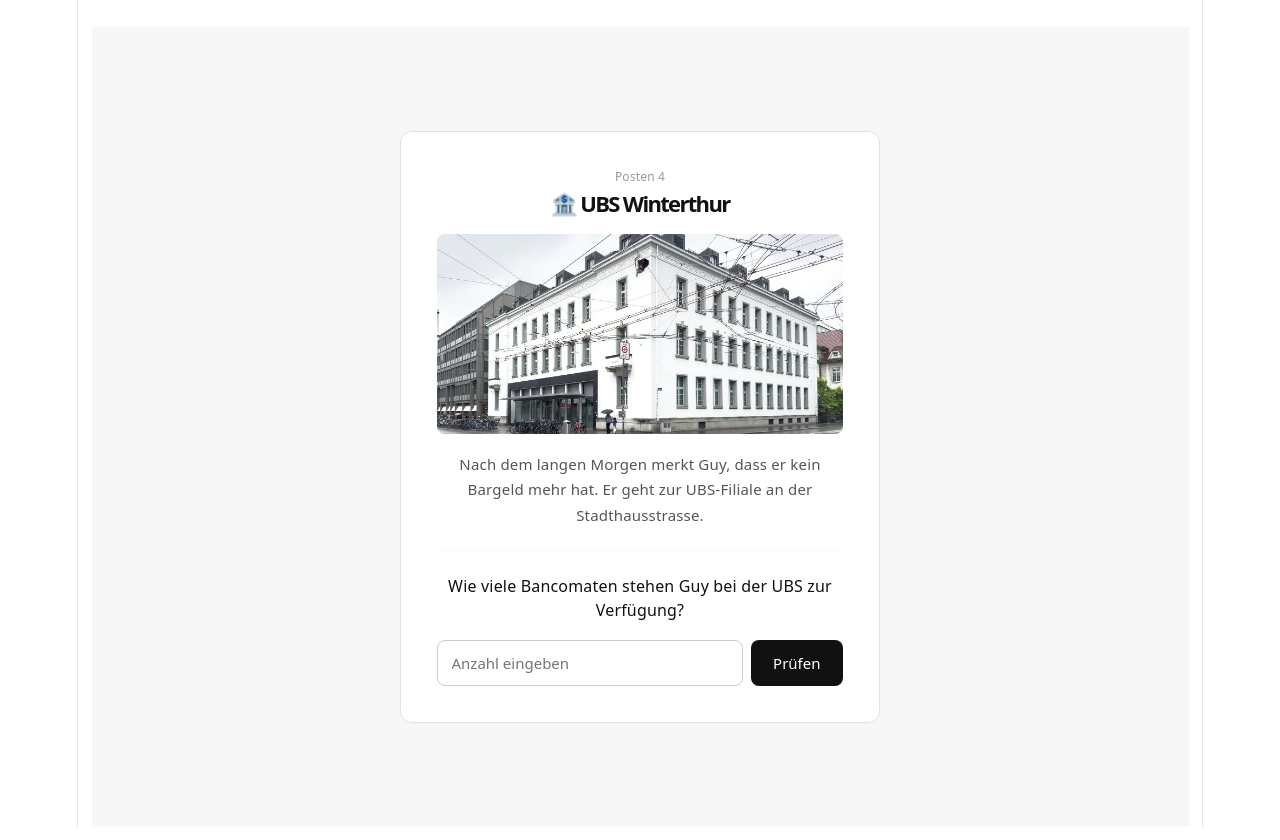
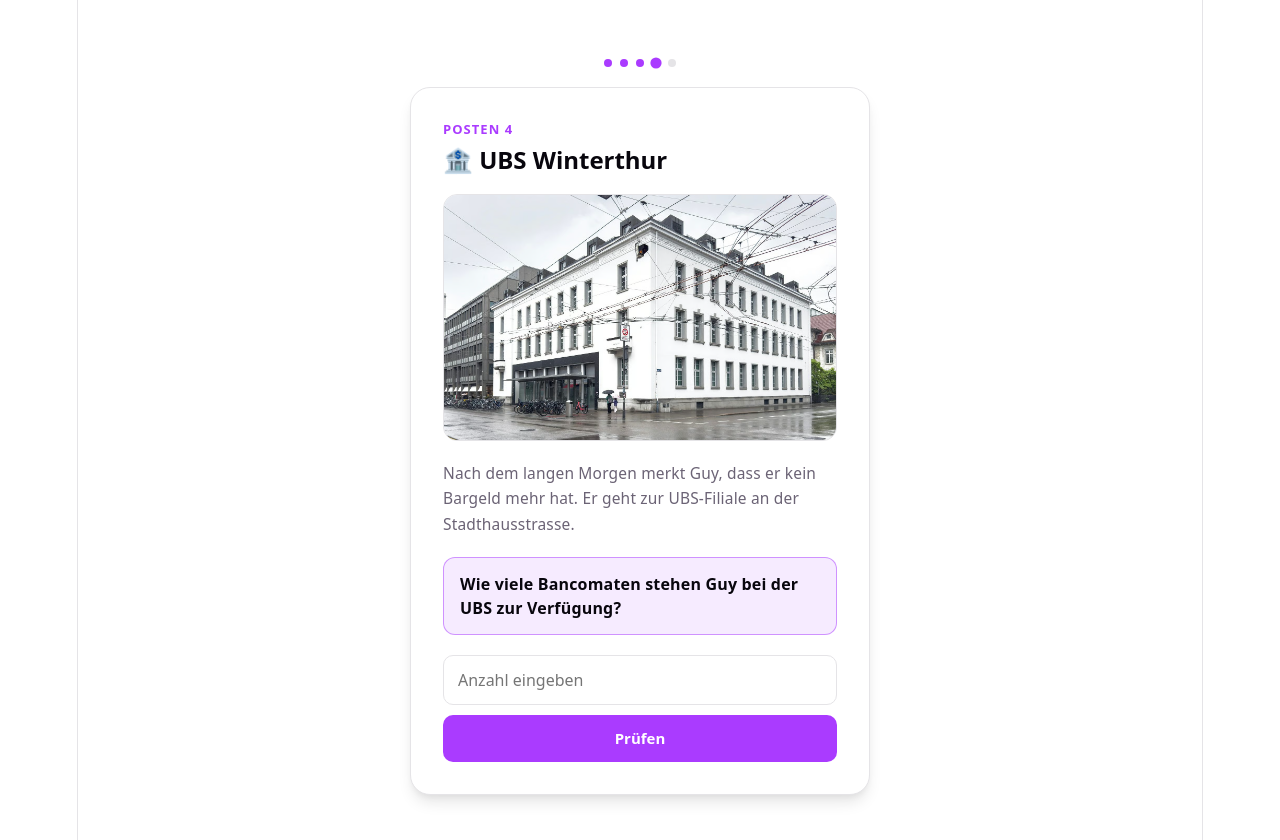
Before and after one commit to GuyNeeman/FoxTrailBBW, a React (Vite) app: page /#/posten4 in a window 1280 px wide. Shown: the top 840 px of the page. Built offline with nearby package versions, Linux system fonts and the light colour scheme.

Commit message:
make everything look the same and add timer

```diff
--- a/src/posten/Posten1.jsx
+++ b/src/posten/Posten1.jsx
@@ -1,54 +1,56 @@
 import { useState } from "react";
 import { useNavigate } from "react-router-dom";
 import PostenCard from "./PostenCard";
-import { styles as s } from "./postenStyles";
 import posten1Image from "../assets/posten1.webp";
 
 export default function Posten1() {
   const [stufen, setStufen] = useState("");
   const [feedback, setFeedback] = useState(null);
+  const [solved, setSolved] = useState(false);
   const navigate = useNavigate();
 
   const pruefen = () => {
+    if (solved) return;
+
     if (Number(stufen) === 10) {
       setFeedback("correct");
-      navigate("/posten2");
+      setSolved(true);
+      setTimeout(() => navigate("/posten2"), 2000);
       return;
     }
     setFeedback("wrong");
   };
 
   return (
-    <PostenCard label="Posten 1" title="🍽️ Zeit für das Frühstück" image={posten1Image} imageAlt="Posten 1">
-      <p style={s.text}>
+    <PostenCard step={1} label="Posten 1" title="🍽️ Zeit für das Frühstück" image={posten1Image} imageAlt="Posten 1">
+      <p className="posten-text">
         Guy ist ein sehr exotischer Mensch und möchte einen banger Döner essen.
       </p>
-      <p style={s.text}>
+      <p className="posten-text">
         Guy lässt aber, so tollpatschig wie er ist, den Döner auf der Treppe fallen.
       </p>
 
-      <hr style={s.hr} />
-
-      <p style={s.question}>
+      <p className="posten-question">
         Wie viele Stufen hat die Treppe im Laden (mit der oberen Etage)?
       </p>
 
-      <div style={s.row}>
+      <div className="posten-form">
         <input
+          className="posten-input"
           type="number"
           value={stufen}
           onChange={(e) => setStufen(e.target.value)}
           onKeyDown={(e) => e.key === "Enter" && pruefen()}
           placeholder="Anzahl eingeben"
-          style={s.input}
+          disabled={solved}
         />
-        <button style={s.btn} onClick={pruefen}>
+        <button className="posten-button" onClick={pruefen} disabled={solved}>
           Prüfen
         </button>
       </div>
 
-      {feedback === "wrong" && <p style={s.wrong}>Leider falsch. Versuche es erneut!</p>}
-      {feedback === "correct" && <p style={s.right}>✓ Richtig!</p>}
+      {feedback === "wrong" && <p className="posten-feedback is-wrong">Leider falsch. Versuche es erneut!</p>}
+      {feedback === "correct" && <p className="posten-feedback is-correct">✓ Richtig! Weiter geht's …</p>}
     </PostenCard>
   );
 }
--- a/src/posten/Posten2.jsx
+++ b/src/posten/Posten2.jsx
@@ -1,21 +1,24 @@
 import { useState } from "react";
 import { useNavigate } from "react-router-dom";
 import PostenCard from "./PostenCard";
-import { styles as s } from "./postenStyles";
 import posten2Image from "../assets/posten2.webp";
 
 export default function Posten2() {
   const [antwort, setAntwort] = useState("");
   const [feedback, setFeedback] = useState(null);
+  const [solved, setSolved] = useState(false);
   const navigate = useNavigate();
 
   const pruefen = () => {
+    if (solved) return;
+
     const normalized = antwort.toLowerCase().replace("chf", "").replace(",", ".").trim();
     const parsed = Number.parseFloat(normalized);
     const istRichtig = Number.isFinite(parsed) && Math.abs(parsed - 12.3) < 0.0001;
 
     if (istRichtig) {
       setFeedback("correct");
+      setSolved(true);
       setTimeout(() => navigate("/posten3"), 2000);
       return;
     }
@@ -23,32 +26,31 @@
   };
 
   return (
-    <PostenCard label="Posten 2" title="🥤 SPAR-Snack" image={posten2Image} imageAlt="Posten 2">
-      <p style={s.text}>
+    <PostenCard step={2} label="Posten 2" title="🥤 SPAR-Snack" image={posten2Image} imageAlt="Posten 2">
+      <p className="posten-text">
         Lauf jetzt zum SPAR. Beim SPAR sollst du den Preis von einem normalen Red
         Bull, einem Schoggigipfeli und einer VELO Snus Dose Icy Berry zusammenrechnen.
       </p>
 
-      <hr style={s.hr} />
+      <p className="posten-question">Wie viel kostet das zusammen in CHF?</p>
 
-      <p style={s.question}>Wie viel kostet das zusammen in CHF?</p>
-
-      <div style={s.row}>
+      <div className="posten-form">
         <input
+          className="posten-input"
           type="text"
           value={antwort}
           onChange={(e) => setAntwort(e.target.value)}
           onKeyDown={(e) => e.key === "Enter" && pruefen()}
           placeholder="z.B. 10.2"
-          style={s.input}
+          disabled={solved}
         />
-        <button style={s.btn} onClick={pruefen}>
+        <button className="posten-button" onClick={pruefen} disabled={solved}>
           Prüfen
         </button>
       </div>
 
-      {feedback === "wrong" && <p style={s.wrong}>Falsch. Versuche es noch einmal.</p>}
-      {feedback === "correct" && <p style={s.right}>✓ Richtig! Die Lösung ist 12.3 CHF.</p>}
+      {feedback === "wrong" && <p className="posten-feedback is-wrong">Falsch. Versuche es noch einmal.</p>}
+      {feedback === "correct" && <p className="posten-feedback is-correct">✓ Richtig! Die Lösung ist 12.3 CHF.</p>}
     </PostenCard>
   );
 }
--- a/src/posten/Posten3.jsx
+++ b/src/posten/Posten3.jsx
@@ -1,51 +1,53 @@
 import { useState } from "react";
 import { useNavigate } from "react-router-dom";
 import PostenCard from "./PostenCard";
-import { styles as s } from "./postenStyles";
 import manorImage from "../assets/manor.jpg";
 
 export default function Posten3() {
   const [antwort, setAntwort] = useState("");
   const [feedback, setFeedback] = useState(null);
+  const [solved, setSolved] = useState(false);
   const navigate = useNavigate();
 
   const pruefen = () => {
+    if (solved) return;
+
     if (antwort.trim().toLowerCase() === "zitrone") {
       setFeedback("correct");
-      navigate("/posten4");
+      setSolved(true);
+      setTimeout(() => navigate("/posten4"), 2000);
       return;
     }
     setFeedback("wrong");
   };
 
   return (
-    <PostenCard label="Posten 3" title="🛍️ Manor-Parfüm" image={manorImage} imageAlt="Posten 3">
-      <p style={s.text}>
+    <PostenCard step={3} label="Posten 3" title="🛍️ Manor-Parfüm" image={manorImage} imageAlt="Posten 3">
+      <p className="posten-text">
         Gehe zum roten Laden, welcher alles verkauft. Gehe zur Parfümabteilung.
       </p>
 
-      <hr style={s.hr} />
-
-      <p style={s.question}>
+      <p className="posten-question">
         Nach was riecht das blaue Parfüm der Fussballlegende Ronaldo?
       </p>
 
-      <div style={s.row}>
+      <div className="posten-form">
         <input
+          className="posten-input"
           type="text"
           value={antwort}
           onChange={(e) => setAntwort(e.target.value)}
           onKeyDown={(e) => e.key === "Enter" && pruefen()}
           placeholder="Antwort eingeben"
-          style={s.input}
+          disabled={solved}
         />
-        <button style={s.btn} onClick={pruefen}>
+        <button className="posten-button" onClick={pruefen} disabled={solved}>
           Prüfen
         </button>
       </div>
 
-      {feedback === "wrong" && <p style={s.wrong}>❌ Falsch, versuche es erneut.</p>}
-      {feedback === "correct" && <p style={s.right}>✅ Richtig!</p>}
+      {feedback === "wrong" && <p className="posten-feedback is-wrong">❌ Falsch, versuche es erneut.</p>}
+      {feedback === "correct" && <p className="posten-feedback is-correct">✅ Richtig! Weiter geht's …</p>}
     </PostenCard>
   );
 }
--- a/src/posten/Posten4.jsx
+++ b/src/posten/Posten4.jsx
@@ -1,7 +1,6 @@
 import { useState } from "react";
 import { useNavigate } from "react-router-dom";
 import PostenCard from "./PostenCard";
-import { styles as s } from "./postenStyles";
 import ubsImage from "../assets/ubs.png";
 
 const CORRECT_ANSWER = 4;
@@ -10,9 +9,12 @@
   const [input, setInput] = useState("");
   const [attempts, setAttempts] = useState(0);
   const [feedback, setFeedback] = useState(null);
+  const [solved, setSolved] = useState(false);
   const navigate = useNavigate();
 
   const pruefen = () => {
+    if (solved) return;
+
     const val = parseInt(input, 10);
     if (isNaN(val)) {
       setFeedback("empty");
@@ -20,7 +22,8 @@
     }
     if (val === CORRECT_ANSWER) {
       setFeedback("correct");
-      navigate("/posten5");
+      setSolved(true);
+      setTimeout(() => navigate("/posten5"), 2000);
       return;
     }
     setAttempts((a) => a + 1);
@@ -28,37 +31,36 @@
   };
 
   return (
-    <PostenCard label="Posten 4" title="🏦 UBS Winterthur" image={ubsImage} imageAlt="UBS Winterthur">
-      <p style={s.text}>
+    <PostenCard step={4} label="Posten 4" title="🏦 UBS Winterthur" image={ubsImage} imageAlt="UBS Winterthur">
+      <p className="posten-text">
         Nach dem langen Morgen merkt Guy, dass er kein Bargeld mehr hat. Er geht
         zur UBS-Filiale an der Stadthausstrasse.
       </p>
 
-      <hr style={s.hr} />
+      <p className="posten-question">Wie viele Bancomaten stehen Guy bei der UBS zur Verfügung?</p>
 
-      <p style={s.question}>Wie viele Bancomaten stehen Guy bei der UBS zur Verfügung?</p>
-
-      <div style={s.row}>
+      <div className="posten-form">
         <input
+          className="posten-input"
           type="number"
           value={input}
           onChange={(e) => setInput(e.target.value)}
           onKeyDown={(e) => e.key === "Enter" && pruefen()}
           placeholder="Anzahl eingeben"
-          style={s.input}
+          disabled={solved}
         />
-        <button style={s.btn} onClick={pruefen}>
+        <button className="posten-button" onClick={pruefen} disabled={solved}>
           Prüfen
         </button>
       </div>
 
-      {feedback === "empty" && <p style={s.wrong}>Bitte eine Zahl eingeben.</p>}
-      {feedback === "low" && <p style={s.wrong}>Zu wenig – es sind mehr.</p>}
-      {feedback === "high" && <p style={s.wrong}>Zu viele – es sind weniger.</p>}
-      {feedback === "correct" && <p style={s.right}>✓ Richtig!</p>}
+      {feedback === "empty" && <p className="posten-feedback is-wrong">Bitte eine Zahl eingeben.</p>}
+      {feedback === "low" && <p className="posten-feedback is-wrong">Zu wenig – es sind mehr.</p>}
+      {feedback === "high" && <p className="posten-feedback is-wrong">Zu viele – es sind weniger.</p>}
+      {feedback === "correct" && <p className="posten-feedback is-correct">✓ Richtig! Weiter geht's …</p>}
 
-      {attempts >= 2 && (
-        <p style={s.hint}>
+      {attempts >= 2 && !solved && (
+        <p className="posten-hint">
           💡 Tipp: Schau auf der UBS-Website beim Standort nach – alle Gerätetypen sind
           dort aufgelistet.
         </p>
--- a/src/posten/Posten5.jsx
+++ b/src/posten/Posten5.jsx
@@ -1,48 +1,50 @@
 import { useState } from "react";
 import { useNavigate } from "react-router-dom";
 import PostenCard from "./PostenCard";
-import { styles as s } from "./postenStyles";
 import posten5Image from "../assets/posten5.png";
 
 export default function Posten5() {
   const [stufen, setStufen] = useState("");
   const [feedback, setFeedback] = useState(null);
+  const [solved, setSolved] = useState(false);
   const navigate = useNavigate();
 
   const pruefen = () => {
+    if (solved) return;
+
     if (Number(stufen) === 67) {
       setFeedback("correct");
-      navigate("/posten6");
+      setSolved(true);
+      setTimeout(() => navigate("/posten6"), 2000);
       return;
     }
     setFeedback("wrong");
   };
 
   return (
-    <PostenCard label="Posten 5" title="👟 Zeit noch mehr Geld zu verschwenden" image={posten5Image} imageAlt="Posten 5">
-      <p style={s.text}>Guy will sich Schuhe kaufen.</p>
-      <p style={s.text}>Er findet die Marke New Balance ganz f-f-f-fresh.</p>
+    <PostenCard step={5} label="Posten 5" title="👟 Zeit noch mehr Geld zu verschwenden" image={posten5Image} imageAlt="Posten 5">
+      <p className="posten-text">Guy will sich Schuhe kaufen.</p>
+      <p className="posten-text">Er findet die Marke New Balance ganz f-f-f-fresh.</p>
 
-      <hr style={s.hr} />
+      <p className="posten-question">Wie viele Schuhe der Marke New Balance werden ausgestellt?</p>
 
-      <p style={s.question}>Wie viele Schuhe der Marke New Balance werden ausgestellt?</p>
-
-      <div style={s.row}>
+      <div className="posten-form">
         <input
+          className="posten-input"
           type="number"
           value={stufen}
           onChange={(e) => setStufen(e.target.value)}
           onKeyDown={(e) => e.key === "Enter" && pruefen()}
           placeholder="Anzahl eingeben"
-          style={s.input}
+          disabled={solved}
         />
-        <button style={s.btn} onClick={pruefen}>
+        <button className="posten-button" onClick={pruefen} disabled={solved}>
           Prüfen
         </button>
       </div>
 
-      {feedback === "wrong" && <p style={s.wrong}>Leider falsch. Versuche es erneut!</p>}
-      {feedback === "correct" && <p style={s.right}>✓ Richtig!</p>}
+      {feedback === "wrong" && <p className="posten-feedback is-wrong">Leider falsch. Versuche es erneut!</p>}
+      {feedback === "correct" && <p className="posten-feedback is-correct">✓ Richtig! Weiter geht's …</p>}
     </PostenCard>
   );
 }
--- a/src/posten/PostenCard.jsx
+++ b/src/posten/PostenCard.jsx
@@ -1,13 +1,29 @@
-import { styles } from "./postenStyles";
+import "./posten.css";
 
-export default function PostenCard({ label, title, image, imageAlt, children }) {
+const TOTAL_POSTEN = 5;
+
+export default function PostenCard({ step, label, title, image, imageAlt, children }) {
   return (
-    <div style={styles.page}>
-      <div style={styles.box}>
-        {label && <p style={styles.label}>{label}</p>}
-        <h1 style={styles.title}>{title}</h1>
+    <div className="posten-page">
+      {step && (
+        <div className="posten-progress">
+          {Array.from({ length: TOTAL_POSTEN }, (_, i) => i + 1).map((n) => (
+            <span
+              key={n}
+              className={
+                "posten-progress-dot" +
+                (n === step ? " is-current" : n < step ? " is-done" : "")
+              }
+            />
+          ))}
+        </div>
+      )}
 
-        {image && <img src={image} alt={imageAlt} style={styles.img} />}
+      <div className="posten-card">
+        {label && <p className="posten-label">{label}</p>}
+        <h1 className="posten-title">{title}</h1>
+
+        {image && <img src={image} alt={imageAlt} className="posten-image" />}
 
         {children}
       </div>
--- /dev/null
+++ b/src/posten/posten.css
@@ -0,0 +1,200 @@
+.posten-page {
+  padding: 32px 16px 64px;
+}
+
+.posten-progress {
+  display: flex;
+  justify-content: center;
+  gap: 8px;
+  margin-bottom: 20px;
+}
+
+.posten-progress-dot {
+  width: 8px;
+  height: 8px;
+  border-radius: 999px;
+  background: var(--border);
+  transition: background-color 0.25s ease, transform 0.25s ease;
+}
+
+.posten-progress-dot.is-done {
+  background: var(--accent);
+}
+
+.posten-progress-dot.is-current {
+  background: var(--accent);
+  transform: scale(1.4);
+}
+
+.posten-card {
+  max-width: 460px;
+  margin: 0 auto;
+  text-align: left;
+  background: var(--bg);
+  border: 1px solid var(--border);
+  border-radius: 20px;
+  box-shadow: var(--shadow);
+  padding: 32px;
+  animation: posten-in 0.35s ease;
+}
+
+@keyframes posten-in {
+  from {
+    opacity: 0;
+    transform: translateY(8px);
+  }
+  to {
+    opacity: 1;
+    transform: translateY(0);
+  }
+}
+
+.posten-label {
+  font-size: 13px;
+  font-weight: 600;
+  letter-spacing: 0.08em;
+  text-transform: uppercase;
+  color: var(--accent);
+  margin: 0 0 6px;
+}
+
+.posten-title {
+  font-family: var(--heading);
+  font-size: 24px;
+  font-weight: 600;
+  letter-spacing: -0.02px;
+  color: var(--text-h);
+  margin: 0 0 20px;
+}
+
+.posten-image {
+  width: 100%;
+  aspect-ratio: 16 / 10;
+  object-fit: cover;
+  border-radius: 14px;
+  border: 1px solid var(--border);
+  margin-bottom: 20px;
+  display: block;
+}
+
+.posten-text {
+  font-size: 15.5px;
+  line-height: 1.65;
+  color: var(--text);
+  margin: 0 0 12px;
+}
+
+.posten-question {
+  font-size: 16px;
+  font-weight: 600;
+  color: var(--text-h);
+  background: var(--accent-bg);
+  border: 1px solid var(--accent-border);
+  border-radius: 12px;
+  padding: 14px 16px;
+  margin: 20px 0;
+}
+
+.posten-form {
+  display: flex;
+  flex-direction: column;
+  gap: 10px;
+}
+
+.posten-input {
+  width: 100%;
+  box-sizing: border-box;
+  font: inherit;
+  font-size: 16px;
+  padding: 12px 14px;
+  border-radius: 10px;
+  border: 1px solid var(--border);
+  background: var(--bg);
+  color: var(--text-h);
+  transition: border-color 0.2s ease, box-shadow 0.2s ease;
+}
+
+.posten-input:focus {
+  outline: none;
+  border-color: var(--accent);
+  box-shadow: 0 0 0 3px var(--accent-bg);
+}
+
+.posten-input:disabled {
+  opacity: 0.6;
+}
+
+.posten-button {
+  font: inherit;
+  font-size: 15px;
+  font-weight: 600;
+  padding: 12px 20px;
+  border-radius: 10px;
+  border: none;
+  color: #fff;
+  background: var(--accent);
+  cursor: pointer;
+  transition: filter 0.15s ease, transform 0.05s ease;
+}
+
+.posten-button:hover:not(:disabled) {
+  filter: brightness(1.1);
+}
+
+.posten-button:active:not(:disabled) {
+  transform: scale(0.98);
+}
+
+.posten-button:disabled {
+  opacity: 0.5;
+  cursor: not-allowed;
+}
+
+.posten-feedback {
+  display: flex;
+  align-items: center;
+  gap: 8px;
+  margin-top: 14px;
+  padding: 10px 14px;
+  border-radius: 10px;
+  font-size: 14px;
+  font-weight: 500;
+  animation: posten-in 0.25s ease;
+}
+
+.posten-feedback.is-wrong {
+  color: #b42318;
+  background: rgba(180, 35, 24, 0.08);
+}
+
+.posten-feedback.is-correct {
+  color: #15803d;
+  background: rgba(21, 128, 61, 0.1);
+}
+
+.posten-hint {
+  margin-top: 14px;
+  font-size: 13px;
+  color: var(--text);
+  line-height: 1.6;
+}
+
+@media (prefers-color-scheme: dark) {
+  .posten-feedback.is-wrong {
+    color: #f87171;
+    background: rgba(248, 113, 113, 0.12);
+  }
+
+  .posten-feedback.is-correct {
+    color: #4ade80;
+    background: rgba(74, 222, 128, 0.12);
+  }
+
+  .posten-input {
+    background: var(--code-bg);
+  }
+
+  .posten-button {
+    color: #16171d;
+  }
+}
--- a/src/posten/postenStyles.js
+++ /dev/null
@@ -1,54 +0,0 @@
-export const styles = {
-  page: {
-    minHeight: "100vh",
-    display: "flex",
-    alignItems: "center",
-    justifyContent: "center",
-    padding: "1.5rem",
-    fontFamily: "system-ui, sans-serif",
-    background: "#f7f7f7",
-  },
-  box: {
-    background: "#fff",
-    border: "1px solid #e0e0e0",
-    borderRadius: 12,
-    padding: "2rem",
-    maxWidth: 480,
-    width: "100%",
-  },
-  label: { fontSize: 12, color: "#999", marginBottom: 4 },
-  title: { fontSize: 22, fontWeight: 600, color: "#111", margin: "0 0 1rem" },
-  img: {
-    width: "100%",
-    height: 200,
-    objectFit: "cover",
-    borderRadius: 8,
-    marginBottom: "1rem",
-  },
-  text: { fontSize: 15, color: "#555", lineHeight: 1.7, margin: "0 0 1rem" },
-  hr: { border: "none", borderTop: "1px solid #eee", margin: "1.25rem 0" },
-  question: { fontSize: 16, fontWeight: 500, color: "#111", marginBottom: "1rem" },
-  row: { display: "flex", gap: 8 },
-  input: {
-    flex: 1,
-    fontSize: 15,
-    padding: "0.6rem 0.75rem",
-    border: "1px solid #ccc",
-    borderRadius: 8,
-    outline: "none",
-    color: "#111",
-  },
-  btn: {
-    padding: "0.6rem 1.25rem",
-    background: "#111",
-    color: "#fff",
-    border: "none",
-    borderRadius: 8,
-    fontSize: 15,
-    cursor: "pointer",
-    whiteSpace: "nowrap",
-  },
-  wrong: { marginTop: "0.75rem", fontSize: 14, color: "#c0392b" },
-  right: { marginTop: "0.75rem", fontSize: 14, color: "#27ae60", fontWeight: 500 },
-  hint: { marginTop: "1rem", fontSize: 13, color: "#888", lineHeight: 1.6 },
-};
```
